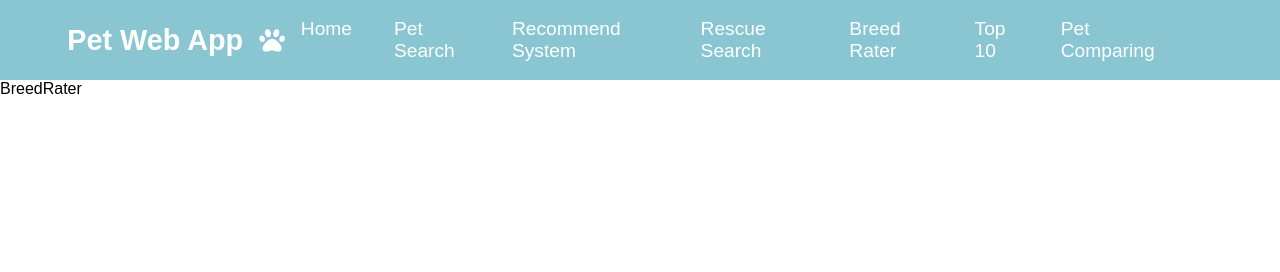
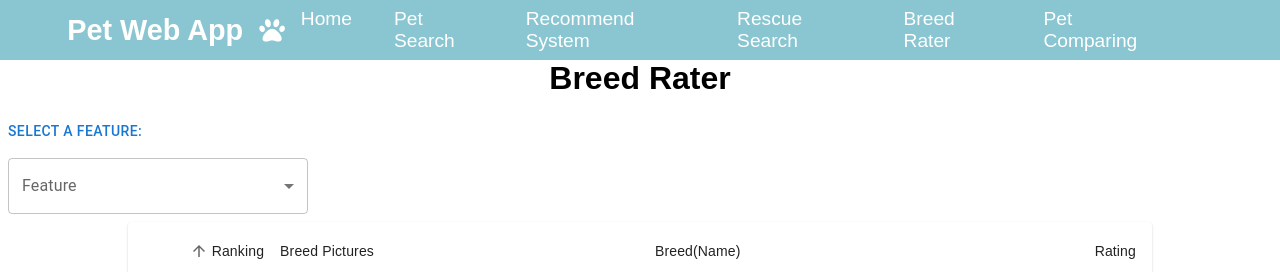
Before and after one commit to charleneyt/Hooman-Meets-Furry, a React (Create React App) app: page /breed_rater in a window 1280 px wide. Shown: the top 272 px of the page. Built offline with nearby package versions, Linux system fonts and the light colour scheme; a web font is replaced by a local one.

Commit message:
refactor breedrater pages and rename top ten tables

```diff
--- a/src/App.js
+++ b/src/App.js
@@ -5,9 +5,8 @@ import Navbar from "./components/Navbar/Navbar";
 import PetSearchPage from "./Pages/PetSearch";
 import RecommendationsPage from "./Pages/RecommendationsPage";
 import RescuePage from "./Pages/RescuePage";
+import PetComparePage from "./Pages/PetComparePage";
 import BreedRaterPage from "./Pages/BreedRaterPage";
-import PetComparePage from "./Pages/PetComparePage";
-import TopTenPage from "./Pages/TopTenPage";
 
 import { createTheme, ThemeProvider } from "@mui/material/styles";
 const theme = createTheme({
@@ -29,7 +28,6 @@ function App() {
               <Route path="recommendations" element={<RecommendationsPage />} />
               <Route path="rescue_search" element={<RescuePage />} />
               <Route path="breed_rater" element={<BreedRaterPage />} />
-              <Route path="top_ten" element={<TopTenPage />} />
               <Route path="compare" element={<PetComparePage />} />
             </Routes>
           </div>
--- a/src/Pages/BreedRaterPage.js
+++ b/src/Pages/BreedRaterPage.js
@@ -1,3 +1,29 @@
+import React from "react";
+import BreedRaterTable from "../components/BreedRaterPage/BreedRaterTable";
+import BreedRaterSelectBar from "../components/BreedRaterPage/BreedRaterSelectBar";
+
+class BreedRaterPageClass extends React.Component {
+  render() {
+    return (
+      <div className="container">
+        <h1 style={{ textAlign: "center" }}>Breed Rater</h1>
+
+        <BreedRaterSelectBar />
+
+        <div
+          style={{
+            minWidth: 750,
+            width: "80%",
+            margin: "auto",
+          }}
+        >
+          <BreedRaterTable />
+        </div>
+      </div>
+    );
+  }
+}
+
 export default function BreedRaterPage() {
-  return <div>BreedRater</div>;
+  return <BreedRaterPageClass />;
 }
--- a/src/Pages/TopTenPage.js
+++ /dev/null
@@ -1,29 +0,0 @@
-import React from "react";
-import EnhancedTable from "../components/TopTenPage/TopTenTable";
-import SelectLabels from "../components/TopTenPage/TopTenSelectBar";
-
-class TopTenPageClass extends React.Component {
-  render() {
-    return (
-      <div>
-        <SelectLabels />
-        <div className="container">
-          <h1 style={{ textAlign: "center" }}>Top Ten!</h1>
-          <div
-            style={{
-              minWidth: 750,
-              width: "80%",
-              margin: "auto",
-            }}
-          >
-            <EnhancedTable />
-          </div>
-        </div>
-      </div>
-    );
-  }
-}
-
-export default function TopTenPage() {
-  return <TopTenPageClass />;
-}
--- a/src/components/Navbar/MenuItems.js
+++ b/src/components/Navbar/MenuItems.js
@@ -26,11 +26,6 @@ export const MenuItems = [
     cName: "nav-links",
   },
   {
-    title: "Top 10",
-    url: "/top_ten",
-    cName: "nav-links",
-  },
-  {
     title: "Pet Comparing",
     url: "/compare",
     cName: "nav-links",
--- a/src/components/PetSearchPage/PetSearchBar.js
+++ b/src/components/PetSearchPage/PetSearchBar.js
@@ -1,7 +1,6 @@
-import * as React from "react";
 import AppBar from "@mui/material/AppBar";
 import { styled, alpha } from "@mui/material/styles";
-import { IconButton, TextField, Toolbar, Typography } from "@mui/material";
+import { IconButton, TextField, Toolbar } from "@mui/material";
 import Box from "@mui/material/Box";
 import { FaCat, FaDog } from "react-icons/fa";
 import InputAdornment from "@mui/material/InputAdornment";
@@ -9,8 +8,6 @@ import { HiOutlineLocationMarker } from "react-icons/hi";
 import SearchIcon from "@mui/icons-material/Search";
 import InputBase from "@mui/material/InputBase";
 import Divider from "@mui/material/Divider";
-import { MdOutlineExpandMore } from "react-icons/md";
-import { CollectionsOutlined } from "@mui/icons-material";
 
 // Search bar theme
 const Search = styled("div")(({ theme }) => ({
```
Also changed, not shown: src/components/BreedRaterPage/BreedRaterSelectBar.js (renamed from src/components/TopTenPage/TopTenSelectBar.js), src/components/BreedRaterPage/BreedRaterTable.js (renamed from src/components/TopTenPage/TopTenTable.js), src/components/BreedRaterPage/PetRating.tsx (renamed from src/components/TopTenPage/PetRating.tsx).
